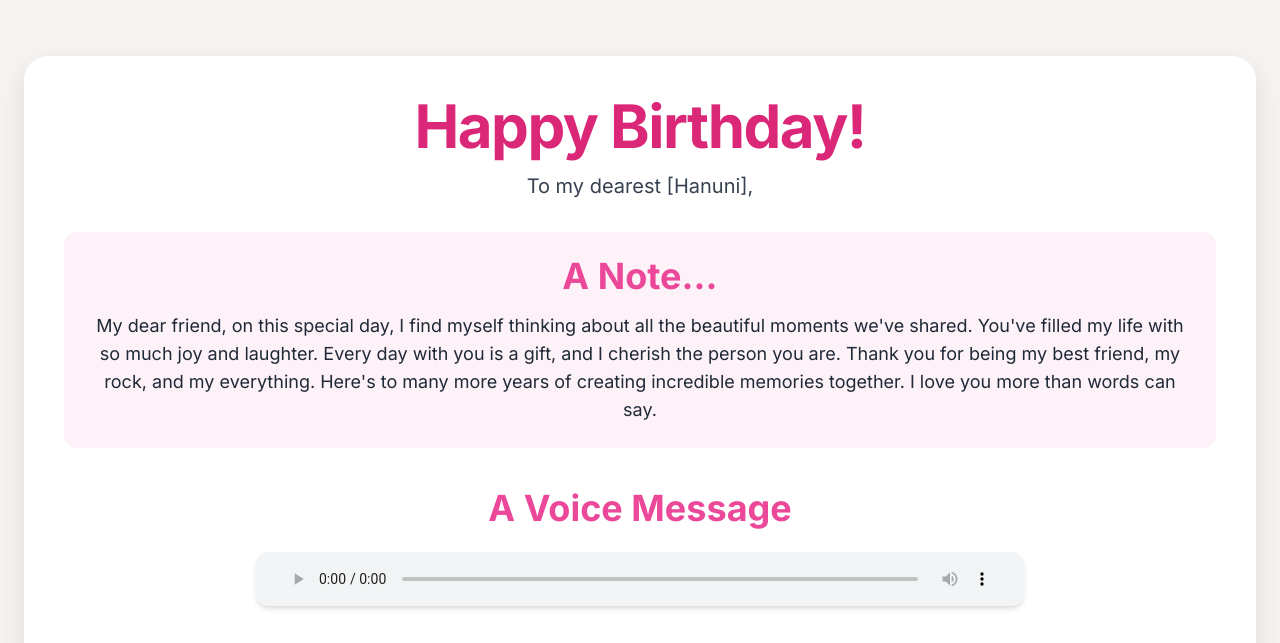
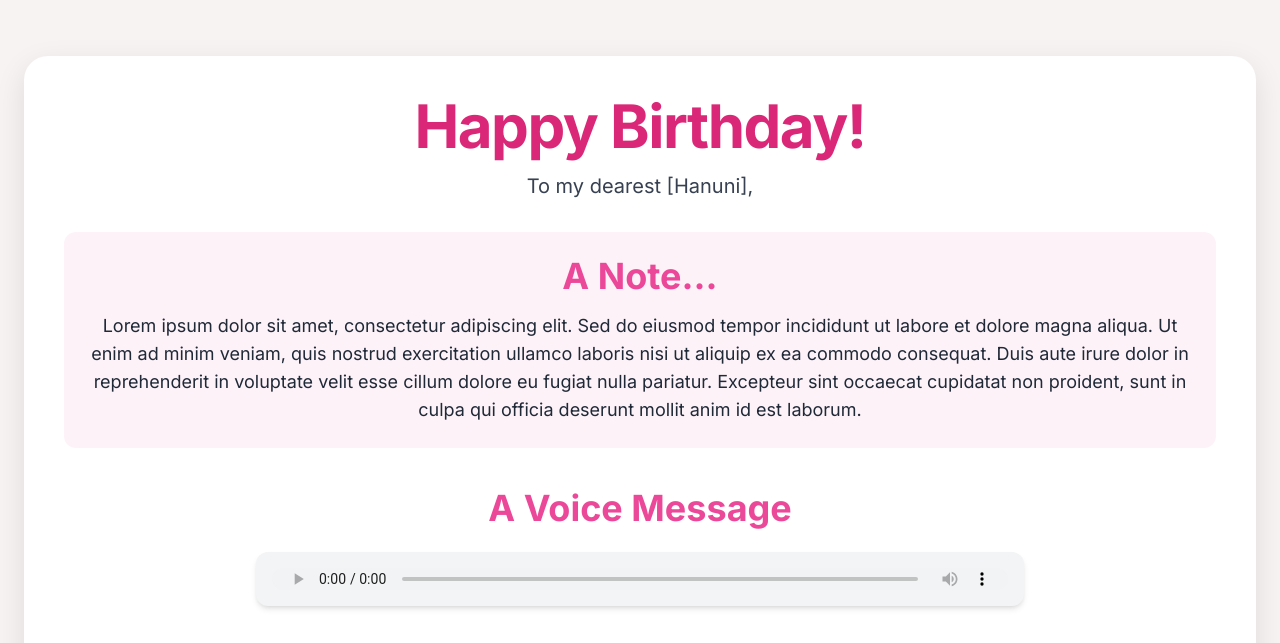
Before and after one commit to cozzy-1/open-my-gift, a plain HTML site: page index.html in a window 1280 px wide. Shown: the top 643 px of the page. Drawn offline with nearby package versions, Linux system fonts and the light colour scheme.

Commit message:
Update index.html

```diff
--- a/index.html
+++ b/index.html
@@ -83,7 +83,7 @@
             <div class="bg-pink-50 rounded-xl p-6 hover-lift">
                 <h2 class="text-3xl md:text-4xl font-bold text-pink-500 mb-4">A Note...</h2>
                 <p class="text-gray-800 leading-relaxed text-base md:text-lg">
-                    My dear friend, on this special day, I find myself thinking about all the beautiful moments we've shared. You've filled my life with so much joy and laughter. Every day with you is a gift, and I cherish the person you are. Thank you for being my best friend, my rock, and my everything. Here's to many more years of creating incredible memories together. I love you more than words can say.
+                  Lorem ipsum dolor sit amet, consectetur adipiscing elit. Sed do eiusmod tempor incididunt ut labore et dolore magna aliqua. Ut enim ad minim veniam, quis nostrud exercitation ullamco laboris nisi ut aliquip ex ea commodo consequat. Duis aute irure dolor in reprehenderit in voluptate velit esse cillum dolore eu fugiat nulla pariatur. Excepteur sint occaecat cupidatat non proident, sunt in culpa qui officia deserunt mollit anim id est laborum.
                 </p>
             </div>
         </section>
@@ -129,7 +129,7 @@
     <div id="imageOverlay" class="image-overlay" onclick="closeFullscreen()">
         <img id="fullscreenImage" src="" alt="Full Screen Image">
     </div>
-
+<p>Lorem ipsum dolor sit amet, consectetur adipiscing elit. Sed do eiusmod tempor incididunt ut labore et dolore magna aliqua. Ut enim ad minim veniam, quis nostrud exercitation ullamco laboris nisi ut aliquip ex ea commodo consequat. Duis aute irure dolor in reprehenderit in voluptate velit esse cillum dolore eu fugiat nulla pariatur. Excepteur sint occaecat cupidatat non proident, sunt in culpa qui officia deserunt mollit anim id est laborum.</p>
     <script>
         function openFullscreen(imageElement) {
             const overlay = document.getElementById('imageOverlay');
```
